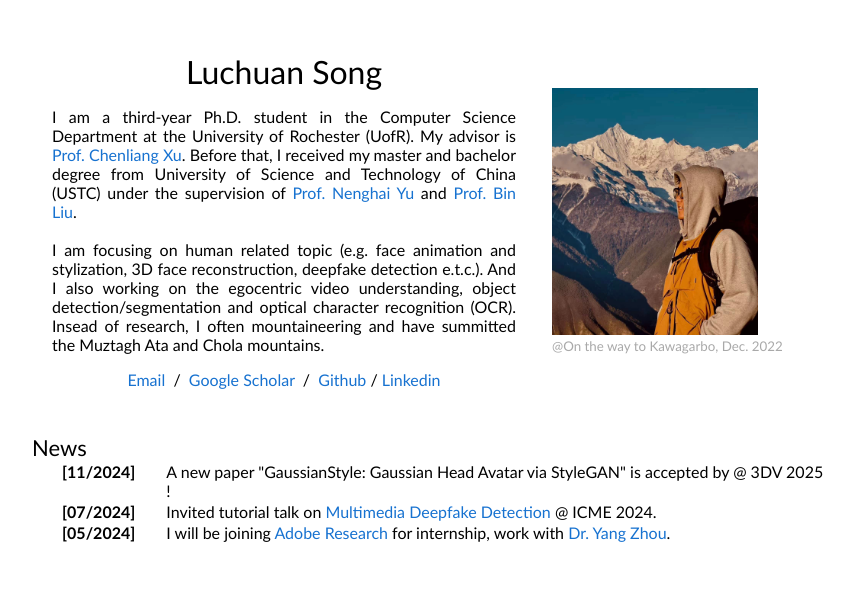
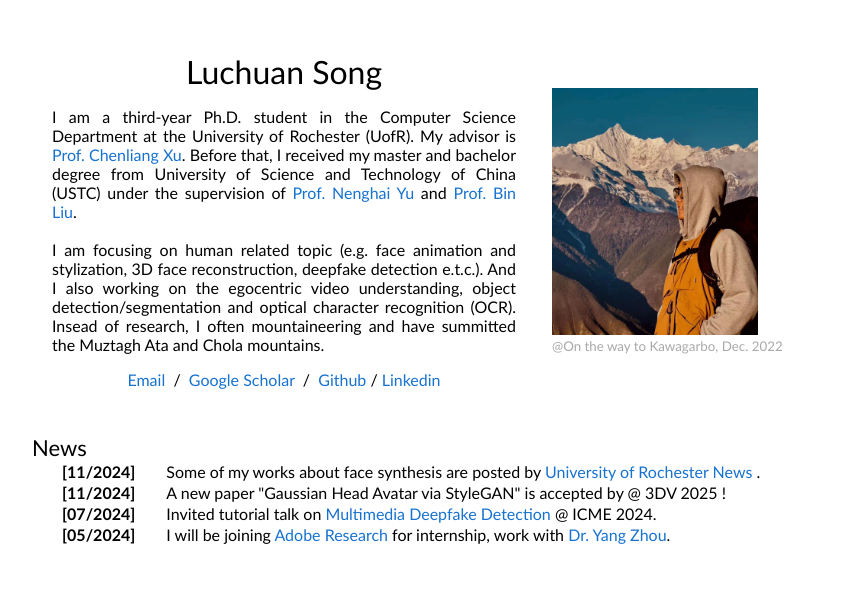
Before and after one commit to Songluchuan/Songluchuan.github.io, a plain HTML site: page index.html in a window 1280 px wide. Shown: the top 597 px of the page, without its empty margins (208-1062 px from the left). Drawn offline with Linux system fonts and the light colour scheme.

Commit message:
Update index.html

```diff
--- a/index.html
+++ b/index.html
@@ -74,7 +74,13 @@
             </tr> -->
             <tr>
               <td valign="top" align="center" style="width: 15%;"><strong>[11/2024]</strong></td>
-              <td style="width: 75%;">A new paper "GaussianStyle: Gaussian Head Avatar via StyleGAN" is accepted by @ 3DV 2025 !
+              <td style="width: 75%;">Some of my works about face synthesis are posted by <a href="https://www.rochester.edu/newscenter/video-deepfakes-ai-meaning-definition-technology-623572/">University of Rochester News
+              </a>.
+              </td>
+            </tr>
+            <tr>
+              <td valign="top" align="center" style="width: 15%;"><strong>[11/2024]</strong></td>
+              <td style="width: 75%;">A new paper "Gaussian Head Avatar via StyleGAN" is accepted by @ 3DV 2025 !
               </td>
             </tr>
             <tr>
```
